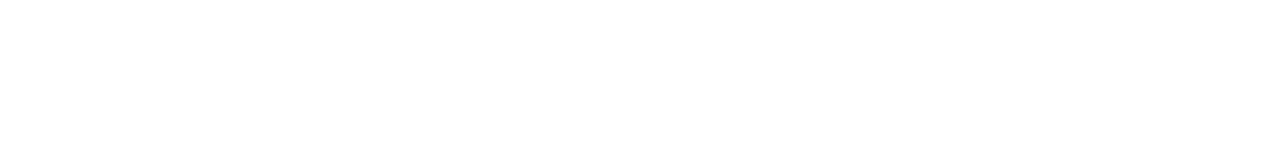
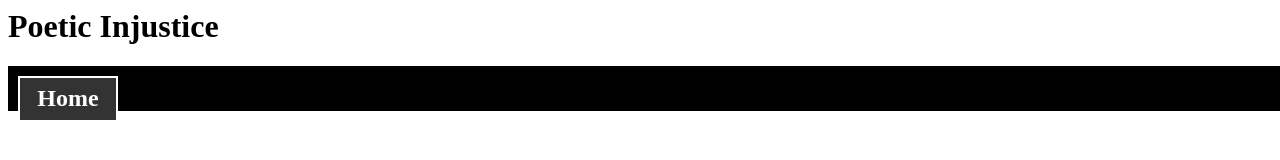
Before and after one commit to oldmrpoetic/weblog, a plain HTML site: page source-files/index.html in a window 1280 px wide. Drawn offline with Linux system fonts and the light colour scheme.

Commit message:
made some beginning changes to the blog. first work underway!

```diff
--- a/source-files/index.html
+++ b/source-files/index.html
@@ -3,6 +3,13 @@
 	<head>
 
 		<title>A Weblog for your Enjoyment</title>
+		<link rel="stylesheet" type="text/css" href="stylesheet.css">
 	</head>
-	<body></body>
+	<body>
+		<h1>Poetic Injustice</h1>
+		<div id="navbar">
+			<div class="button" href="www.google.com">Home</div>
+
+		</div>
+	</body>
 </html>
--- a/source-files/stylesheet.css
+++ b/source-files/stylesheet.css
@@ -0,0 +1,37 @@
+#navbar{
+	background-color: #000000;
+	color: #FFFFFF;
+	height: 25px;
+	width: 100%;
+	border: 10px solid black;
+}
+
+#navbar>.button{
+	background-color: #333333;
+	color: #FFFFFF;
+	width: 96px;
+   	height: 42px;
+	border: 2px solid white;
+	display: inline-block;
+	font-size: 24px;
+	line-height: 40px;
+	text-align: center;
+	font-weight: bold;
+}
+
+#navbar>.button:hover{
+	background-color: #000000;
+	color: #FFFFFF;
+	width: 96px;
+   	height: 42px;
+	border: 2px solid white;
+	display: inline-block;
+	font-size: 24px;
+	line-height: 40px;
+	text-align: center;
+	font-weight: bold;
+
+}
+
+#navbar>.button:active{
+}
```
